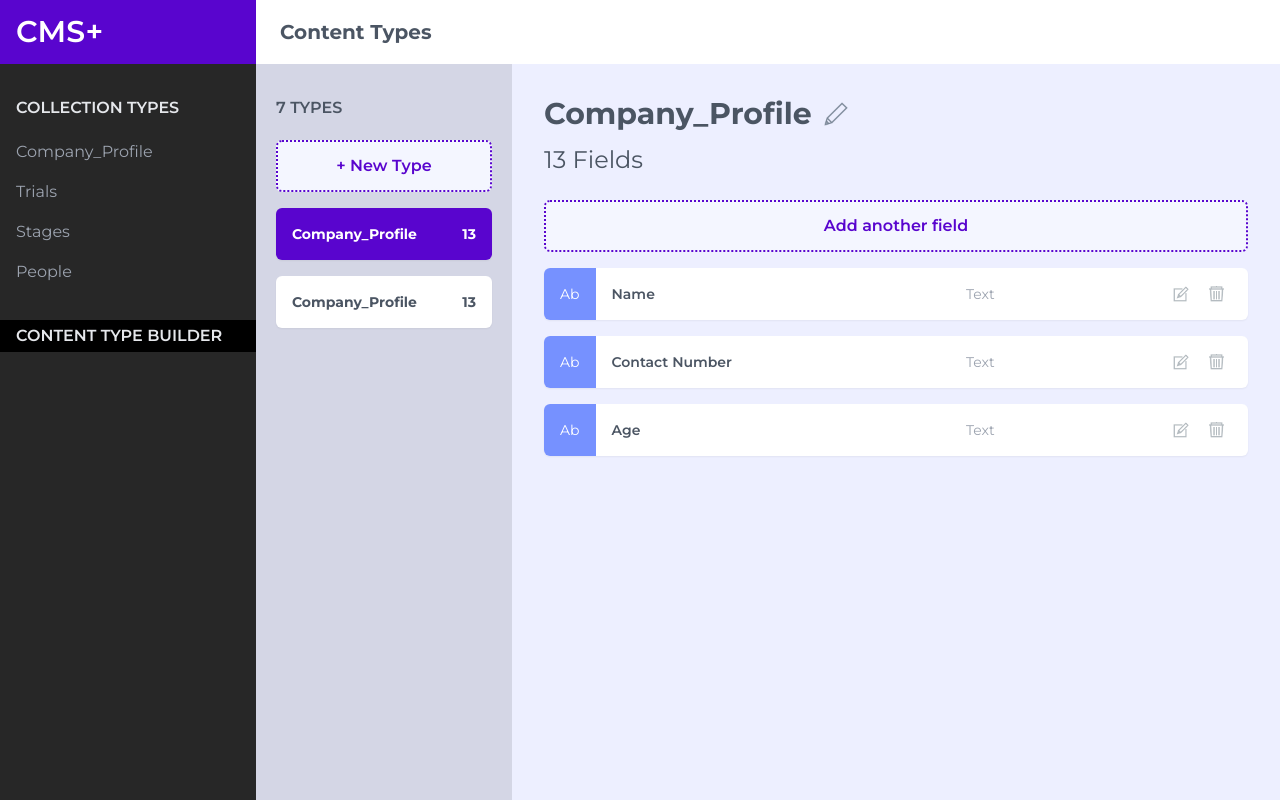
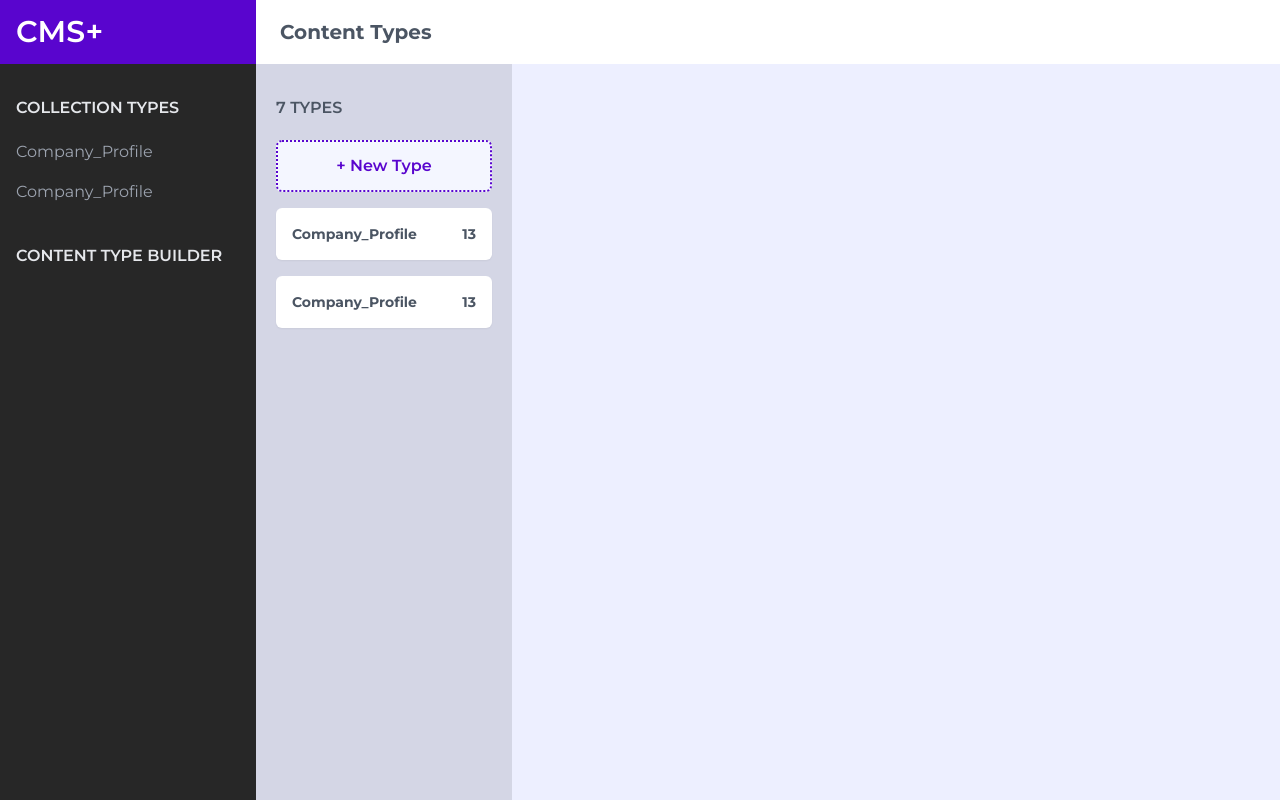
Before and after one commit to souris-dev/cms-plus-fe, a React (Create React App) app: page /contentTypes in a window 1280 px wide. Built offline with nearby package versions, Linux system fonts and the light colour scheme.

Commit message:
feat: configure sidebar navigation

```diff
--- a/src/App.tsx
+++ b/src/App.tsx
@@ -12,7 +12,7 @@ function App() {
         <Routes>
           <Route element={<Login />} path={HOMEPAGE_ROUTE} />
           <Route element={<ContentTypeBuilder />} path={'/contentTypes'} />
-          <Route element={<Collections />} path={'/collections'} />
+          <Route element={<Collections />} path={'/collections/:contentTypeId'} />
         </Routes>
       </BrowserRouter>
     </>
--- a/src/components/ContentTypeEntry/index.tsx
+++ b/src/components/ContentTypeEntry/index.tsx
@@ -7,16 +7,24 @@ const ContentTypeEntryPropTypes = {
   selected: PropTypes.bool,
   contentTypeName: PropTypes.string.isRequired,
   contentTypeId: PropTypes.number,
-  numInstance: PropTypes.number.isRequired
+  activeContentTypeId: PropTypes.number,
+  numInstance: PropTypes.number.isRequired,
+  onClick: PropTypes.func
 }
 
 type ContentTypeEntryProps = InferProps<typeof ContentTypeEntryPropTypes>;
 
 const ContentTypeEntry: React.FC<ContentTypeEntryProps>
-  = ({ selected, contentTypeName, numInstance }: ContentTypeEntryProps): JSX.Element => {
+  = ({ selected, onClick, contentTypeName, contentTypeId, activeContentTypeId, numInstance }: ContentTypeEntryProps): JSX.Element => {
+    if (selected === undefined) {
+      selected = (contentTypeId == activeContentTypeId);
+    }
+
     return <>
       <div className={selected ? 'bg-primary shadow-sm cursor-pointer mt-4 font-bold text-sm rounded-md flex items-center justify-between p-4 text-white' :
-      'bg-white shadow-sm cursor-pointer mt-4 font-bold text-sm rounded-md flex items-center justify-between p-4 text-gray-600'}>
+      'bg-white shadow-sm cursor-pointer mt-4 font-bold text-sm rounded-md flex items-center justify-between p-4 text-gray-600'}
+      onClick={() => onClick != undefined && onClick()}
+      >
         <div>{contentTypeName}</div>
         <div>{numInstance}</div>
       </div>
--- a/src/components/FieldsDisplay/index.tsx
+++ b/src/components/FieldsDisplay/index.tsx
@@ -15,6 +15,9 @@ const FieldsDisplay: React.FC<FieldsDisplayProps>
   = ({ contentTypeId }: FieldsDisplayProps): JSX.Element => {
     return <>
       <div className="bg-generic w-3/4 pl-8 pr-8">
+        {contentTypeId != undefined && contentTypeId > 0
+          &&
+          <>
             <div className="mt-8 text-3xl font-bold text-gray-600 flex items-center">
               <div>Company_Profile</div>
               <button>
@@ -32,9 +35,10 @@ const FieldsDisplay: React.FC<FieldsDisplayProps>
             <FieldEntry fieldName="Name" />
             <FieldEntry fieldName="Contact Number" />
             <FieldEntry fieldName="Age" />
-          </div>
+          </>}
+      </div>
     </>;
-}
+  }
 
 FieldsDisplay.propTypes = FieldsDisplayPropTypes;
 
--- /dev/null
+++ b/src/components/Sidebar/index.tsx
@@ -0,0 +1,53 @@
+import * as React from 'react';
+import { useLocation, useParams } from 'react-router-dom';
+import SidebarCollectionEntry from '../SidebarCollectionEntry';
+
+import './Sidebar.css';
+
+const Sidebar: React.FC
+  = (): JSX.Element => {
+    const location = useLocation();
+    const pathParams = useParams();
+
+    const [isContentTypeBuilder, setIsContentTypeBuilder] = React.useState<boolean>(
+      location.pathname.includes('contentTypes')
+    );
+    const [collectionContentTypeId, setCollectionContentTypeId] = React.useState<number>(-1);
+
+    React.useEffect(() => {
+      if (location.pathname.includes('contentTypes')) {
+        setIsContentTypeBuilder(true);
+      }
+      else if ('contentTypeId' in pathParams) {
+        setIsContentTypeBuilder(false);
+        setCollectionContentTypeId(Number(pathParams.contentTypeId));
+      }
+    }, [location])
+
+    return <>
+      <div className="w-1/5 flex flex-col">
+        <div className="w-full bg-primary flex items-center h-16 text-white text-3xl font-semibold pl-4 flex-grow-0">
+          CMS+
+        </div>
+
+        <div className="bg-slate-black flex-grow">
+          <div className="mt-8 text-gray-200">
+            <div className="font-semibold uppercase pl-4 pr-3">
+              Collection Types
+            </div>
+
+            <ul className="mt-4 list-disc">
+              <SidebarCollectionEntry activeContentTypeId={collectionContentTypeId} contentTypeId={1} contentTypeName="Company_Profile" />
+              <SidebarCollectionEntry activeContentTypeId={collectionContentTypeId} contentTypeId={2} contentTypeName="Company_Profile" />
+            </ul>
+
+            <a href="/contentTypes" className="font-semibold block uppercase mt-8 hover:bg-black pt-1 pb-1 pl-4 pr-3">
+              Content Type Builder
+            </a>
+          </div>
+        </div>
+      </div>
+    </>;
+  }
+
+export default Sidebar;
--- /dev/null
+++ b/src/components/SidebarCollectionEntry/index.tsx
@@ -0,0 +1,28 @@
+import * as React from 'react';
+import PropTypes, { InferProps } from 'prop-types';
+
+import './SidebarCollectionEntry.css';
+
+const SidebarCollectionEntryPropTypes = {
+  activeContentTypeId: PropTypes.number,
+  contentTypeId: PropTypes.number,
+  contentTypeName: PropTypes.string,
+  selected: PropTypes.bool
+}
+
+type SidebarCollectionEntryProps = InferProps<typeof SidebarCollectionEntryPropTypes>;
+
+const SidebarCollectionEntry: React.FC<SidebarCollectionEntryProps>
+  = ({ contentTypeName, activeContentTypeId, contentTypeId, selected }: SidebarCollectionEntryProps): JSX.Element => {
+    if (selected === undefined) {
+      selected = (activeContentTypeId == contentTypeId);
+    }
+    return <li><a href={`/collections/${contentTypeId}`}
+     className={`block mt-2 pt-1 pb-1 pl-4 pr-3 text-gray-400 cursor-pointer ${selected ? 'bg-black' : 'hover:bg-black'}`}>
+      {contentTypeName}
+    </a></li>;
+  }
+
+SidebarCollectionEntry.propTypes = SidebarCollectionEntryPropTypes;
+
+export default SidebarCollectionEntry;
--- a/src/components/index.tsx
+++ b/src/components/index.tsx
@@ -7,3 +7,7 @@ export { default as ContentTypeEntry } from './ContentTypeEntry';
 export { default as FieldEntry } from './FieldEntry';
 
 export { default as FieldsDisplay } from './FieldsDisplay';
+
+export { default as Sidebar } from './Sidebar';
+
+export { default as SidebarCollectionEntry } from './SidebarCollectionEntry';
--- a/src/pages/Collections/index.tsx
+++ b/src/pages/Collections/index.tsx
@@ -1,35 +1,13 @@
 import * as React from 'react';
-import { InstanceTableEntry } from '../../components';
+import { InstanceTableEntry, Sidebar } from '../../components';
 
 import './Collections.css';
 
 const Collections: React.FC = (): JSX.Element => {
   return <>
     <div className="flex flex-row w-full min-h-screen max-h-screen">
-      <div className="w-1/5 flex flex-col">
-        <div className="w-full bg-primary flex items-center h-16 text-white text-3xl font-semibold pl-4 flex-grow-0">
-          CMS+
-        </div>
 
-        <div className="bg-slate-black flex-grow">
-          <div className="mt-8 text-gray-200">
-            <div className="font-semibold uppercase pl-4 pr-3">
-              Collection Types
-            </div>
-
-            <ul className="mt-4 list-disc">
-              <li><a className="block mt-2 pt-1 pb-1 pl-4 pr-3 text-gray-400 cursor-pointer bg-black">Company_Profile</a></li>
-              <li><a className="block mt-2 pt-1 pb-1 pl-4 pr-3 text-gray-400 cursor-pointer hover:bg-black">Trials</a></li>
-              <li><a className="block mt-2 pt-1 pb-1 pl-4 pr-3 text-gray-400 cursor-pointer hover:bg-black">Stages</a></li>
-              <li><a className="block mt-2 pt-1 pb-1 pl-4 pr-3 text-gray-400 cursor-pointer hover:bg-black">People</a></li>
-            </ul>
-
-            <a href="/contentTypes" className="font-semibold block uppercase mt-8 hover:bg-black pt-1 pb-1 pl-4 pr-3">
-              Content Type Builder
-            </a>
-          </div>
-        </div>
-      </div>
+      <Sidebar />
 
       <div className="w-4/5 flex flex-col">
         <div className="w-full shadow-sm h-16 items-center flex text-gray-600 text-xl font-bold pl-6 flex-grow-0">
--- a/src/pages/ContentTypeBuilder/index.tsx
+++ b/src/pages/ContentTypeBuilder/index.tsx
@@ -2,35 +2,14 @@ import * as React from 'react';
 
 import './ContentTypeBuilder.css';
 
-import { ContentTypeEntry, FieldsDisplay } from '../../components';
+import { ContentTypeEntry, FieldsDisplay, Sidebar } from '../../components';
 
 const ContentTypeBuilder: React.FC = (): JSX.Element => {
+  const [activeContentTypeId, setActiveContentTypeId] = React.useState<number>(-1);
+
   return <>
     <div className="flex flex-row w-full min-h-screen max-h-screen">
-      <div className="w-1/5 flex flex-col">
-        <div className="w-full bg-primary flex items-center h-16 text-white text-3xl font-semibold pl-4 flex-grow-0">
-          CMS+
-        </div>
-
-        <div className="bg-slate-black flex-grow">
-          <div className="mt-8 text-gray-200">
-            <div className="font-semibold uppercase pl-4 pr-3">
-              Collection Types
-            </div>
-
-            <ul className="mt-4 list-disc">
-              <li className="mt-2 pt-1 pb-1 pl-4 pr-3 text-gray-400 cursor-pointer hover:bg-black">Company_Profile</li>
-              <li className="mt-2 pt-1 pb-1 pl-4 pr-3 text-gray-400 cursor-pointer hover:bg-black">Trials</li>
-              <li className="mt-2 pt-1 pb-1 pl-4 pr-3 text-gray-400 cursor-pointer hover:bg-black">Stages</li>
-              <li className="mt-2 pt-1 pb-1 pl-4 pr-3 text-gray-400 cursor-pointer hover:bg-black">People</li>
-            </ul>
-
-            <div className="font-semibold uppercase mt-8 bg-black pt-1 pb-1 pl-4 pr-3">
-              Content Type Builder
-            </div>
-          </div>
-        </div>
-      </div>
+      <Sidebar />
 
       <div className="w-4/5 flex flex-col">
         <div className="w-full shadow-sm h-16 items-center flex text-gray-600 text-xl font-bold pl-6 flex-grow-0">
@@ -51,14 +30,27 @@ const ContentTypeBuilder: React.FC = (): JSX.Element => {
                     + New Type
                   </div>
 
-                  <ContentTypeEntry selected contentTypeName="Company_Profile" numInstance={13} />
-                  <ContentTypeEntry contentTypeName="Company_Profile" numInstance={13} />
+                  <ContentTypeEntry
+                    activeContentTypeId={activeContentTypeId}
+                    contentTypeId={1}
+                    contentTypeName="Company_Profile"
+                    numInstance={13}
+                    onClick={() => setActiveContentTypeId(1)}
+                  />
+
+                  <ContentTypeEntry
+                    activeContentTypeId={activeContentTypeId}
+                    contentTypeId={2}
+                    contentTypeName="Company_Profile"
+                    numInstance={13}
+                    onClick={() => setActiveContentTypeId(2)}
+                  />
                 </div>
               </div>
             </div>
           </div>
 
-          <FieldsDisplay contentTypeId={1} />
+          <FieldsDisplay contentTypeId={activeContentTypeId} />
         </div>
       </div>
     </div>
```
Also changed, not shown: src/components/Sidebar/Sidebar.css (added), src/components/SidebarCollectionEntry/SidebarCollectionEntry.css (added), 2 other files (tests, documents, lock files or other folders).
